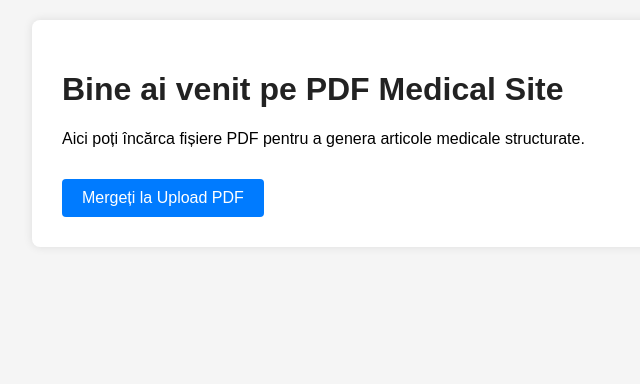
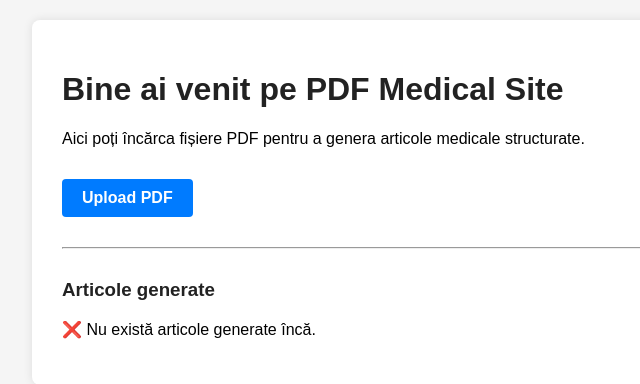
Before and after one commit to businessanuntro-code/pdf-medical-site, a Flask app: page / in a window 1280 px wide. Shown: the top 384 px of the page, without its empty margins (178-818 px from the left). Run offline with Flask 3, Linux system fonts and the light colour scheme.

Commit message:
Update home.html

```diff
--- a/templates/home.html
+++ b/templates/home.html
@@ -4,16 +4,37 @@
     <title>PDF Medical Site - Home</title>
     <style>
         body { font-family: Arial, sans-serif; margin: 20px; background: #f5f5f5; }
-        h1 { color:#222; }
-        a.button { display:inline-block; margin-top:15px; padding:10px 20px; background:#007bff; color:white; border:none; border-radius:4px; cursor:pointer; text-decoration:none; }
+        h1, h3 { color:#222; }
+        a { text-decoration:none; color:#007bff; font-weight:bold; }
         .container { max-width: 800px; margin:auto; background:#fff; padding:30px; border-radius:8px; box-shadow:0 0 10px rgba(0,0,0,0.1);}
+        .button { display:inline-block; margin-top:15px; padding:10px 20px; background:#007bff; color:white; border:none; border-radius:4px; cursor:pointer; text-decoration:none; }
+        ul { padding-left:20px; }
+        li { margin-bottom:8px; }
     </style>
 </head>
 <body>
+
 <div class="container">
     <h1>Bine ai venit pe PDF Medical Site</h1>
     <p>Aici poți încărca fișiere PDF pentru a genera articole medicale structurate.</p>
-    <a href="/upload" class="button">Mergeți la Upload PDF</a>
+
+    <a href="/upload" class="button">Upload PDF</a>
+
+    <hr style="margin:30px 0;">
+
+    <h3>Articole generate</h3>
+    {% if articles %}
+    <ul>
+        {% for a in articles %}
+        <li>
+            <a href="{{ url_for('view', slug=a.slug) }}" target="_blank">{{ a.pdf_filename }}</a>
+        </li>
+        {% endfor %}
+    </ul>
+    {% else %}
+    <p>❌ Nu există articole generate încă.</p>
+    {% endif %}
 </div>
+
 </body>
 </html>
```
